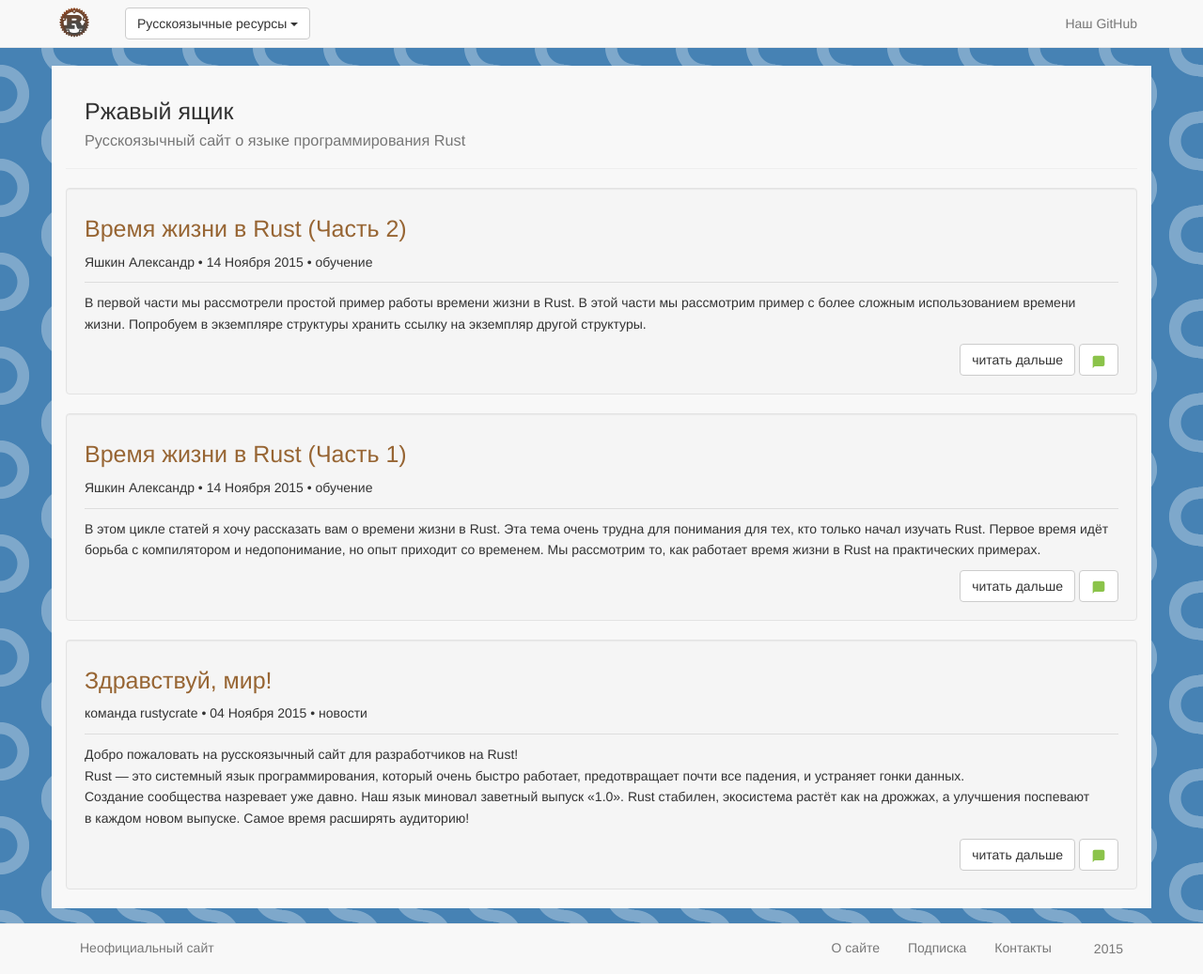
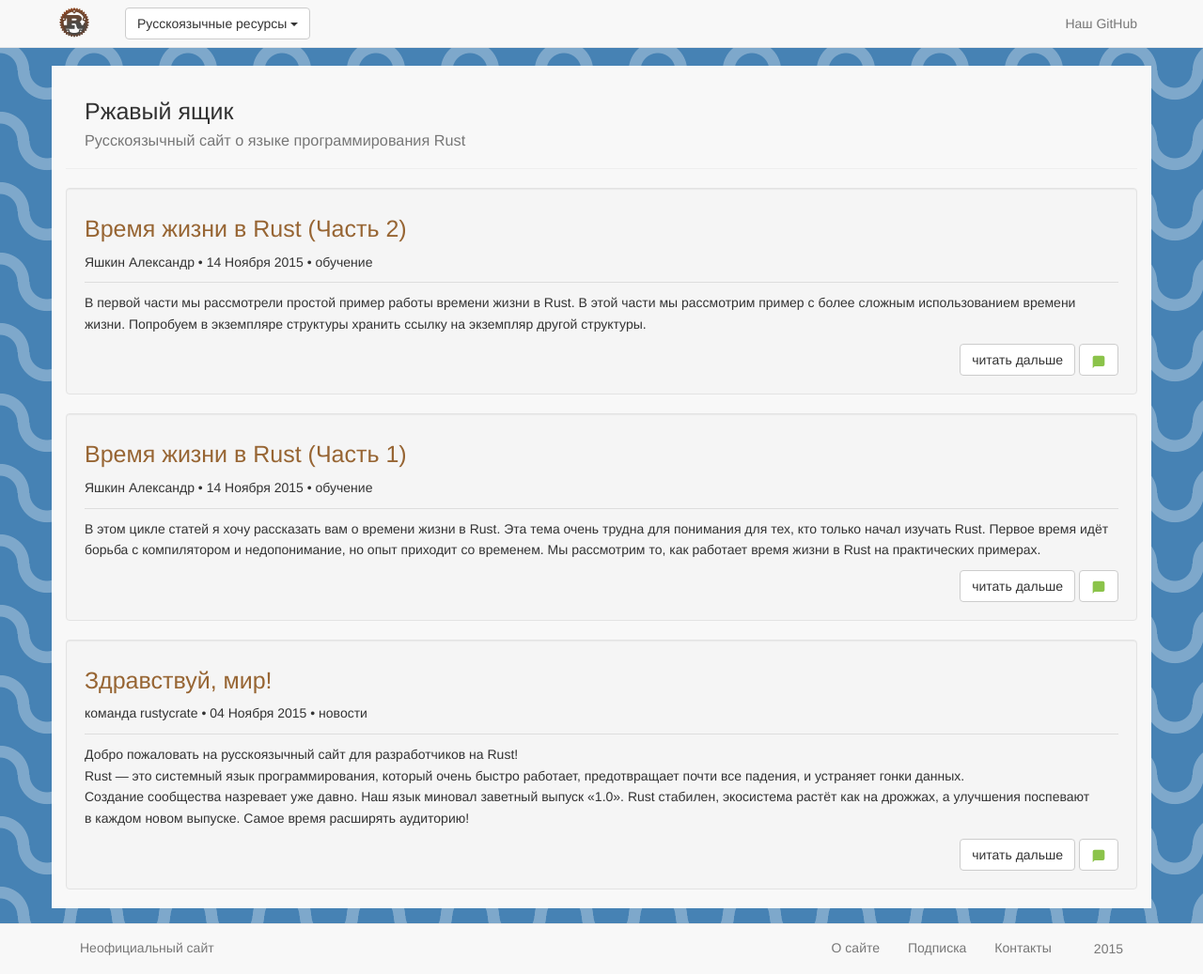
Before and after one commit to rust-lang-ru/rustycrate.ru, a Jekyll site: the page built from index.html, in a window 1280 px wide and 1037 px high. Shown: the whole window at 94% size. Built offline with Jekyll 4.4.1, drawn with Linux system fonts in a browser that asks for light colours; nearby versions of some CDN libraries; Markdown is read by kramdown in place of the engine named in the settings; comment, search, counter and statistics services are not loaded.

Commit message:
Делаем горизонтальные волны

```diff
--- a/_sass/style.scss
+++ b/_sass/style.scss
@@ -2,10 +2,10 @@ body {
     padding: 70px 0px;
     line-height: 1.618;
     background:
-radial-gradient(circle at 100% 50%, transparent 20%, rgba(255,255,255,.3) 21%, rgba(255,255,255,.3) 34%, transparent 35%, transparent),
-radial-gradient(circle at 0% 50%, transparent 20%, rgba(255,255,255,.3) 21%, rgba(255,255,255,.3) 34%, transparent 35%, transparent) 0 -50px;
+    radial-gradient(circle at 50% 0%, transparent 20%, rgba(255,255,255,.3) 21%, rgba(255,255,255,.3) 34%, transparent 35%, transparent),
+    radial-gradient(circle at 50% 100%, transparent 20%, rgba(255,255,255,.3) 21%, rgba(255,255,255,.3) 34%, transparent 35%, transparent) 50px -75px;
     background-color: SteelBlue;
-    background-size:75px 100px;
+    background-size:100px 75px;
 }
 
 .navbar {
```
